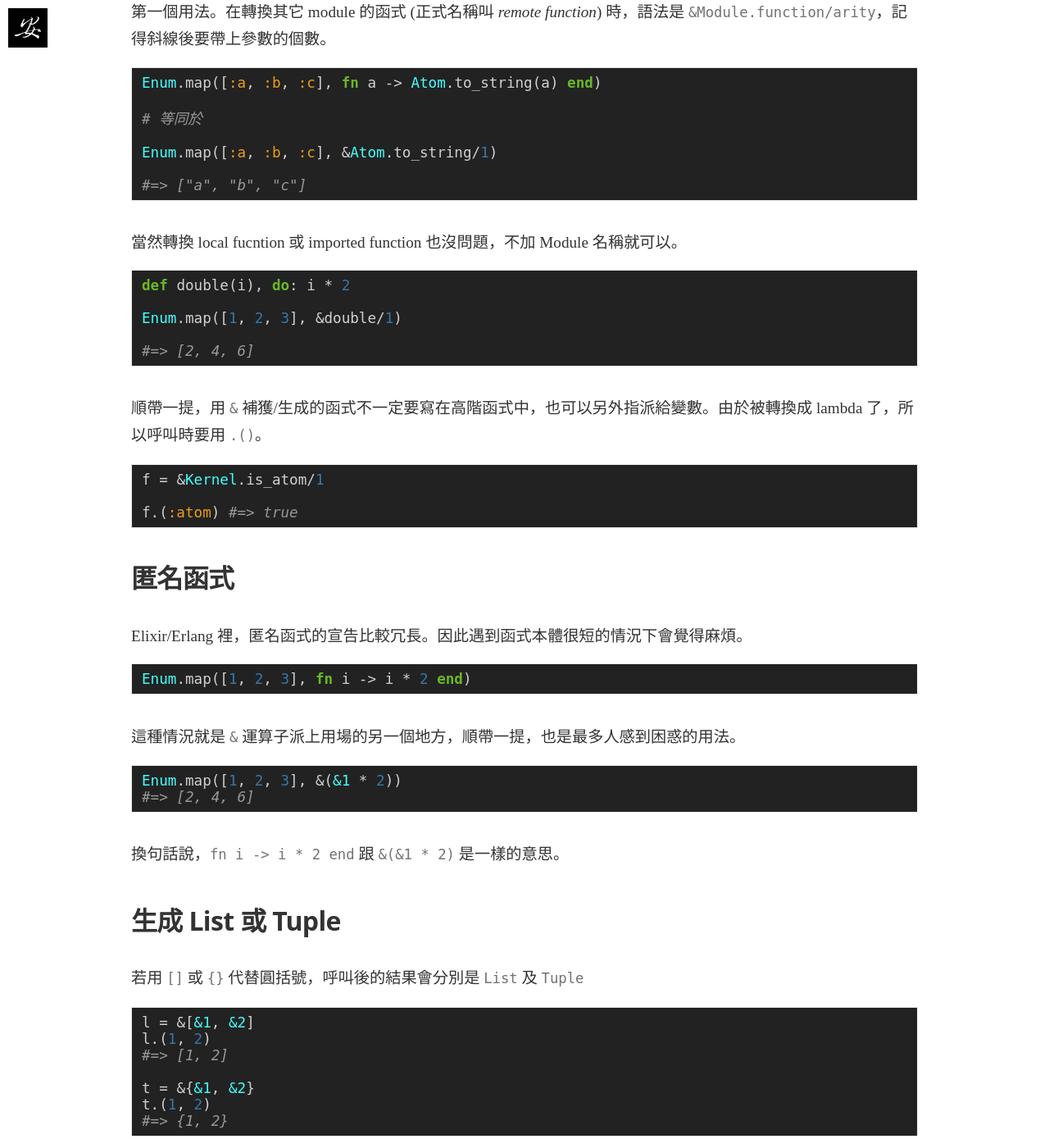
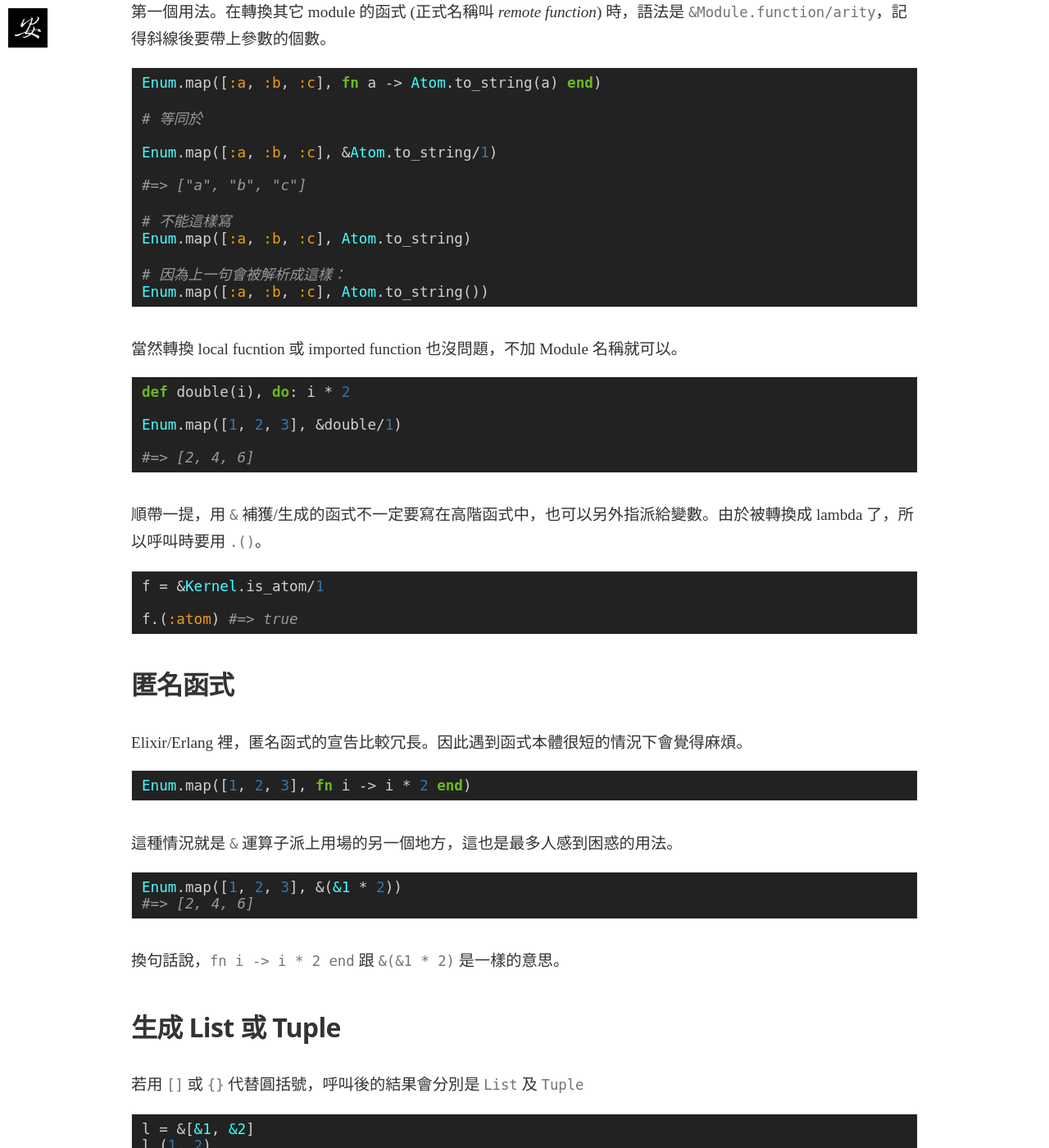
Before and after one commit to taiansu/blog, a Jekyll site: the page built from _posts/2017-08-23-elixir-ampersand.md, in a window 1280 px wide and 1400 px high, scrolled down 1500 px. Shown: the whole window at 82% size. Built offline with Jekyll 4.4.1, drawn with Linux system fonts in a browser that asks for light colours; nearby versions of some CDN libraries; some web fonts are replaced; comment, search, counter and statistics services are not loaded; some of the changed text lies outside the part shown.

Commit message:
Fix some sentence

````diff
--- a/_posts/2017-08-23-elixir-ampersand.md
+++ b/_posts/2017-08-23-elixir-ampersand.md
@@ -4,8 +4,8 @@ title: Elixir 的 & 運算子
 date: 2017-08-23 00:00
 comments: true
 tags: [學程式, 函數式編程, Elixir]
-image: /assets/post_img/elixir-ampersand-compress.jpg
-image2: /assets/post_img/elixir-ampersand-mobile-compress.jpg
+image: /assets/post\_img/elixir-ampersand-compress.jpg
+image2: /assets/post\_img/elixir-ampersand-mobile-compress.jpg
 ---
 
 在跟朋友討論 Elixir 的過程中，發現常會需要解釋 `&` 運算子的用法，決定寫篇完整的來科普一下。
@@ -34,6 +34,12 @@ Enum.map([:a, :b, :c], fn a -> Atom.to_string(a) end)
 Enum.map([:a, :b, :c], &Atom.to_string/1)
 
 #=> ["a", "b", "c"]
+
+# 不能這樣寫
+Enum.map([:a, :b, :c], Atom.to_string)
+
+# 因為上一句會被解析成這樣：
+Enum.map([:a, :b, :c], Atom.to_string())
 ```
 
 當然轉換 local fucntion 或 imported function 也沒問題，不加 Module 名稱就可以。
@@ -61,7 +67,7 @@ Elixir/Erlang 裡，匿名函式的宣告比較冗長。因此遇到函式本體
 Enum.map([1, 2, 3], fn i -> i * 2 end)
 ```
 
-這種情況就是 `&` 運算子派上用場的另一個地方，順帶一提，也是最多人感到困惑的用法。
+這種情況就是 `&` 運算子派上用場的另一個地方，這也是最多人感到困惑的用法。
 
 ```elixir
 Enum.map([1, 2, 3], &(&1 * 2))
@@ -94,7 +100,7 @@ fn.(1, 2, 3) #=> 6
 
 不過濫用 `&()` 語法的話，程式很容易就會變得難讀。個人的判準是內部超過 10 個字元，或是有三個以上的運算子，就寧願用 `fn -> end` 來宣告了。
 
-那麼要做出 Haskell 的 [identity](https://www.haskell.org/hoogle/?hoogle=id) 就簡單了： `&(&1)`。
+那麼要做出 Haskell 的 [identity][1] 就簡單了： `&(&1)`。
 ```elixir
 Enum.group_by(["a", "b", "c", "a", "b"], &(&1))
 
````
Also changed, not shown: other parts of _posts/2017-08-23-elixir-ampersand.md (+3 -1 lines).
